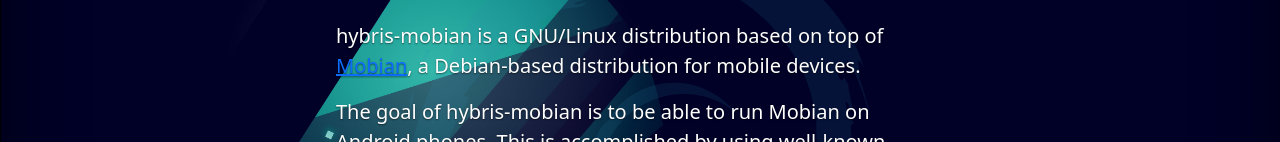
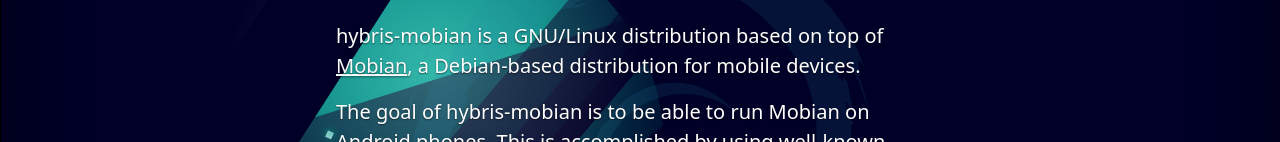
Before and after one commit to droidian/hybris-mobian.github.io, a plain HTML site: page index.html in a window 1280 px wide. Shown: the part 189-331 px from the top of the page. Drawn offline with Linux system fonts and the light colour scheme.

Commit message:
Update index.html

```diff
--- a/index.html
+++ b/index.html
@@ -42,7 +42,7 @@
 
       <main class="px-3">
         <h1 class="text-center">Mobian on Android devices</h1>
-        <p class="lead mtop-min">hybris-mobian is a GNU/Linux distribution based on top of <a href="https://mobian-project.org/" target="_blank">Mobian</a>, a Debian-based distribution for mobile devices.</p>
+        <p class="lead mtop-min">hybris-mobian is a GNU/Linux distribution based on top of <a href="https://mobian-project.org/" class="text-light" target="_blank">Mobian</a>, a Debian-based distribution for mobile devices.</p>
         <p class="lead">
           The goal of hybris-mobian is to be able to run Mobian on Android phones.
           This is accomplished by using well-known technologies such as <a href="https://github.com/libhybris/libhybris" class="text-light" target="_blank">libhybris</a> and <a href="https://halium.org/" class="text-light" target="_blank">halium</a>.
```
